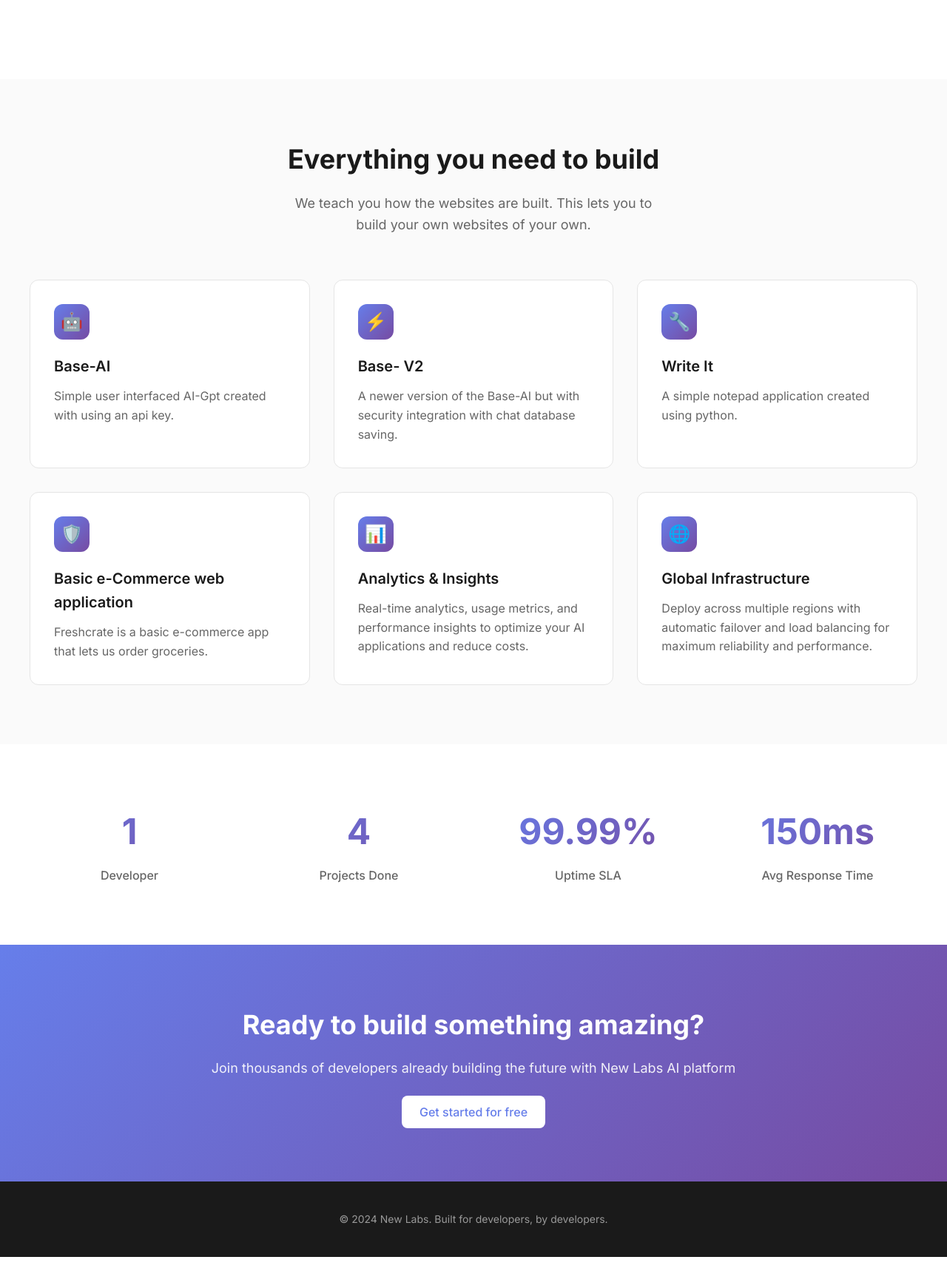
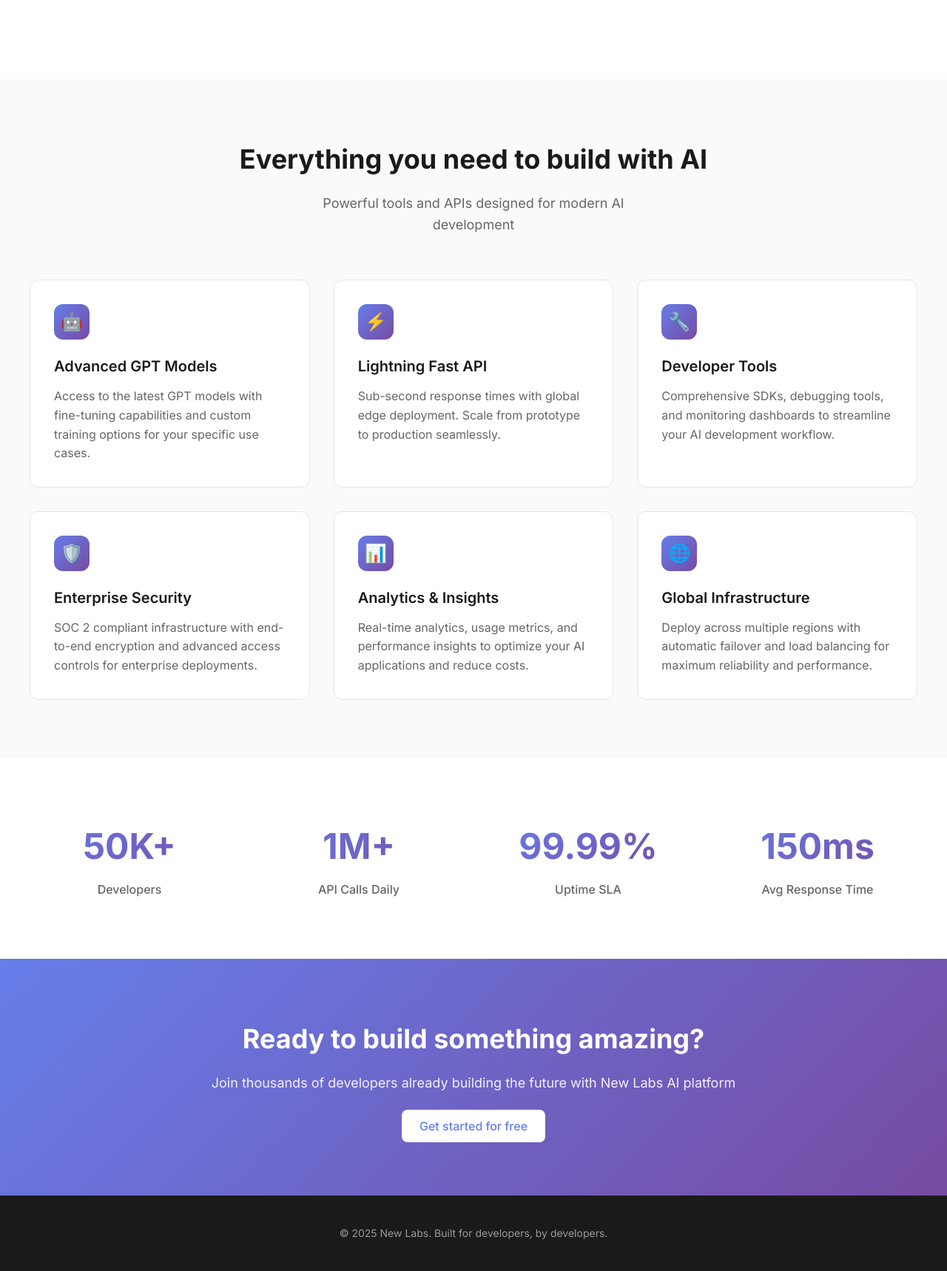
Before and after one commit to charan2717/New-Labs, a Flask app: page / in a window 1280 px wide. Shown: the part 494-2212 px from the top of the page at 74% size. Run offline with Flask 3, Linux system fonts and the light colour scheme.

Commit message:
Update index.html

```diff
--- a/templates/index.html
+++ b/templates/index.html
@@ -395,39 +395,42 @@
     <section class="features" id="features">
         <div class="features-container">
             <div class="features-header">
-                <h2 class="features-title">Everything you need to build</h2>
+                <h2 class="features-title">Everything you need to build with AI</h2>
                 <p class="features-subtitle">
-                    We teach you how the websites are built.
-                    This lets you to build your own websites of your own.
+                    Powerful tools and APIs designed for modern AI development
                 </p>
             </div>
             <div class="features-grid">
                 <div class="feature-card">
                     <div class="feature-icon">🤖</div>
-                    <h3 class="feature-title">Base-AI</h3>
+                    <h3 class="feature-title">Advanced GPT Models</h3>
                     <p class="feature-description">
-                       Simple user interfaced AI-Gpt created with using an api key.
+                        Access to the latest GPT models with fine-tuning capabilities
+                        and custom training options for your specific use cases.
                     </p>
                 </div>
                 <div class="feature-card">
                     <div class="feature-icon">⚡</div>
-                    <h3 class="feature-title">Base- V2</h3>
+                    <h3 class="feature-title">Lightning Fast API</h3>
                     <p class="feature-description">
-                        A newer version of the Base-AI but with security integration with chat database saving.
+                        Sub-second response times with global edge deployment.
+                        Scale from prototype to production seamlessly.
                     </p>
                 </div>
                 <div class="feature-card">
                     <div class="feature-icon">🔧</div>
-                    <h3 class="feature-title">Write It</h3>
+                    <h3 class="feature-title">Developer Tools</h3>
                     <p class="feature-description">
-                        A simple notepad application created using python.
+                        Comprehensive SDKs, debugging tools, and monitoring
+                        dashboards to streamline your AI development workflow.
                     </p>
                 </div>
                 <div class="feature-card">
                     <div class="feature-icon">🛡️</div>
-                    <h3 class="feature-title">Basic e-Commerce web application</h3>
+                    <h3 class="feature-title">Enterprise Security</h3>
                     <p class="feature-description">
-                        Freshcrate is a basic e-commerce app that lets us order groceries.
+                        SOC 2 compliant infrastructure with end-to-end encryption
+                        and advanced access controls for enterprise deployments.
                     </p>
                 </div>
                 <div class="feature-card">
@@ -454,12 +457,12 @@
     <section class="stats">
         <div class="stats-container">
             <div class="stat">
-                <div class="stat-number">1</div>
-                <div class="stat-label">Developer</div>
+                <div class="stat-number">50K+</div>
+                <div class="stat-label">Developers</div>
             </div>
             <div class="stat">
-                <div class="stat-number">4</div>
-                <div class="stat-label">Projects Done</div>
+                <div class="stat-number">1M+</div>
+                <div class="stat-label">API Calls Daily</div>
             </div>
             <div class="stat">
                 <div class="stat-number">99.99%</div>
@@ -487,7 +490,7 @@
     <footer class="footer">
         <div class="footer-container">
             <p class="footer-text">
-                © 2024 New Labs. Built for developers, by developers.
+                © 2025 New Labs. Built for developers, by developers.
             </p>
         </div>
     </footer>
```
